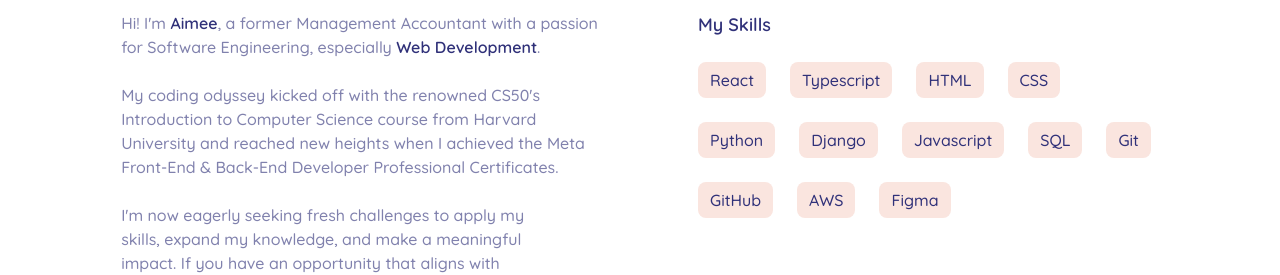
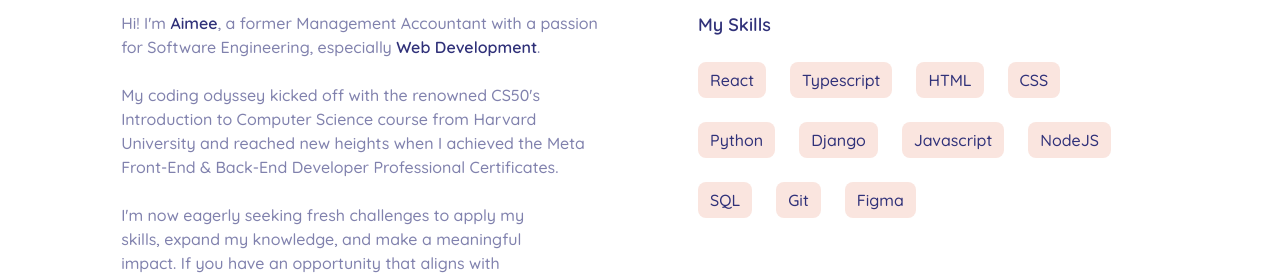
Before and after one commit to AimeeHa/Profile, a React (Vite) app in the folder react/profile/: page / in a window 1280 px wide. Shown: the part 960-1235 px from the top of the page. Built offline with nearby package versions, Linux system fonts and the light colour scheme.

Commit message:
updated project list stack

```diff
--- a/react/profile/src/components/About.jsx
+++ b/react/profile/src/components/About.jsx
@@ -9,10 +9,9 @@
     'Python',
     'Django',
     'Javascript',
+    'NodeJS',
     'SQL',
     'Git',
-    'GitHub',
-    'AWS',
     'Figma',
   ];
   return (
--- a/react/profile/src/statics/project-list.jsx
+++ b/react/profile/src/statics/project-list.jsx
@@ -20,7 +20,6 @@
       'HTML',
       'CSS',
       'Git',
-      'GitHub',
       'AWS',
     ],
     img: flashcard,
@@ -33,7 +32,7 @@
       'Centered around Front-End development, this project is where I meticulously crafted custom components, adhering to a specified Type System, mirroring the real-world collaboration experience with UX/UI designers.',
       'By leveraging advanced React hooks such as useReducer and useContext, the website seamlessly offers a list of available time slots for restaurant table reservations, and provides real-time updates for the availability of these slots, ensuring a smooth and dynamic user experience. ',
     ],
-    tech: ['React', 'Javascript', 'HTML', 'CSS', 'Git', 'GitHub'],
+    tech: ['React', 'Javascript', 'HTML', 'CSS', 'Git'],
     img: littlelemon,
     link: 'https://github.com/AimeeHa/Restaurant_Reservation',
   },
@@ -44,15 +43,7 @@
       "It's the platform where I proudly display a collection of my personal projects, offering a glimpse into my evolving skills and the inventive ventures that have enriched my portfolio.",
     ],
     summary: "This delightful website you're currently browsing",
-    tech: [
-      'React',
-      'Javascript',
-      'Tailwind CSS',
-      'NodeJS',
-      'MySQL',
-      'Git',
-      'GitHub',
-    ],
+    tech: ['React', 'Javascript', 'Tailwind CSS', 'NodeJS', 'MySQL', 'Git'],
     img: portfolio,
     link: '/',
   },
@@ -64,7 +55,7 @@
       "It's all about making your travel experiences smoother and more memorable.",
     ],
     summary: 'Your ultimate travel planning companion, powered by ChatGPT',
-    tech: ['React', 'Typescript', 'Django REST Framework', 'HTML', 'CSS'],
+    tech: ['React', 'Typescript', 'NodeJS', 'Tailwind CSS'],
     img: tripplanner,
     link: 'https://github.com/AimeeHa/TripPlanner',
   },
```
